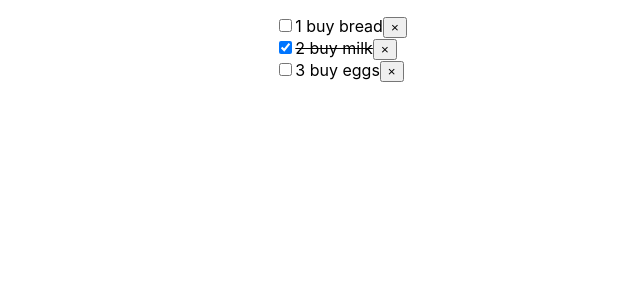
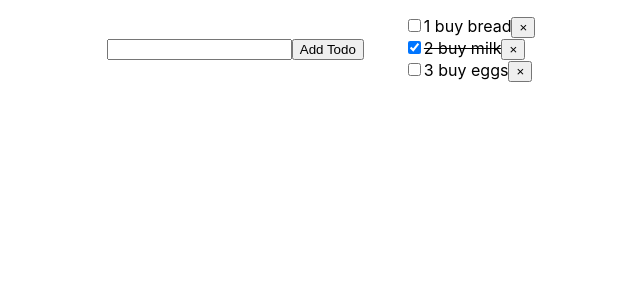
Before and after one commit to MeSeTLeN/minin-todo-app, a React (Create React App) app: page / in a window 1280 px wide. Shown: the top 300 px of the page, without its empty margins (319-959 px from the left). Built offline with nearby package versions, Linux system fonts and the light colour scheme.

Commit message:
feat: addTodoFunc

```diff
--- a/src/App.js
+++ b/src/App.js
@@ -1,4 +1,5 @@
 import React, { useState } from "react";
+import AddTodo from "./Components/AddTodo";
 import TodoList from "./Components/TodoList";
 import Context from "./context";
 
@@ -24,9 +25,22 @@ function App() {
     setTodoList(todoList.filter((todo) => todo.id !== id));
   }
 
+  function addTodoFunc(title) {
+    setTodoList(
+      todoList.concat([
+        {
+          title,
+          id: Date.now(),
+          completed: false,
+        },
+      ])
+    );
+  }
+
   return (
     <Context.Provider value={{ removeTodo: removeTodo }}>
       <div className="wrapper">
+        <AddTodo onCreateMethod={addTodoFunc} />
         <TodoList
           todos={todoList}
           changeCompletedMethodList={changeCompletedFunc}
--- /dev/null
+++ b/src/Components/AddTodo.js
@@ -0,0 +1,24 @@
+import React, { useState } from "react";
+
+export default function AddTodo({ onCreateMethod }) {
+  const [todoValue, setTodoValue] = useState("");
+
+  function submitMethod(event) {
+    event.preventDefault();
+
+    if (todoValue.trim()) {
+      onCreateMethod(todoValue);
+      setTodoValue("");
+    }
+  }
+
+  return (
+    <form onSubmit={submitMethod}>
+      <input
+        value={todoValue}
+        onChange={(event) => setTodoValue(event.target.value)}
+      />
+      <button type="submit">Add Todo</button>
+    </form>
+  );
+}
```
